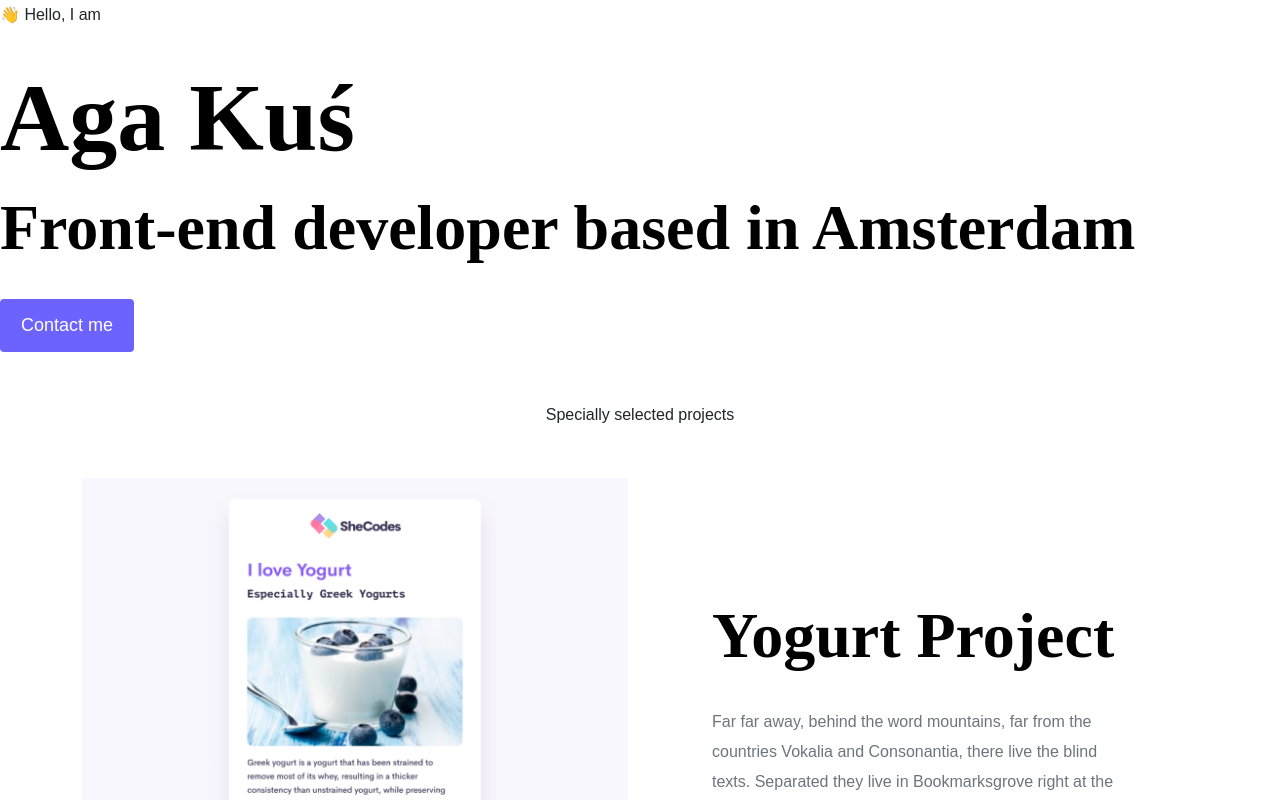
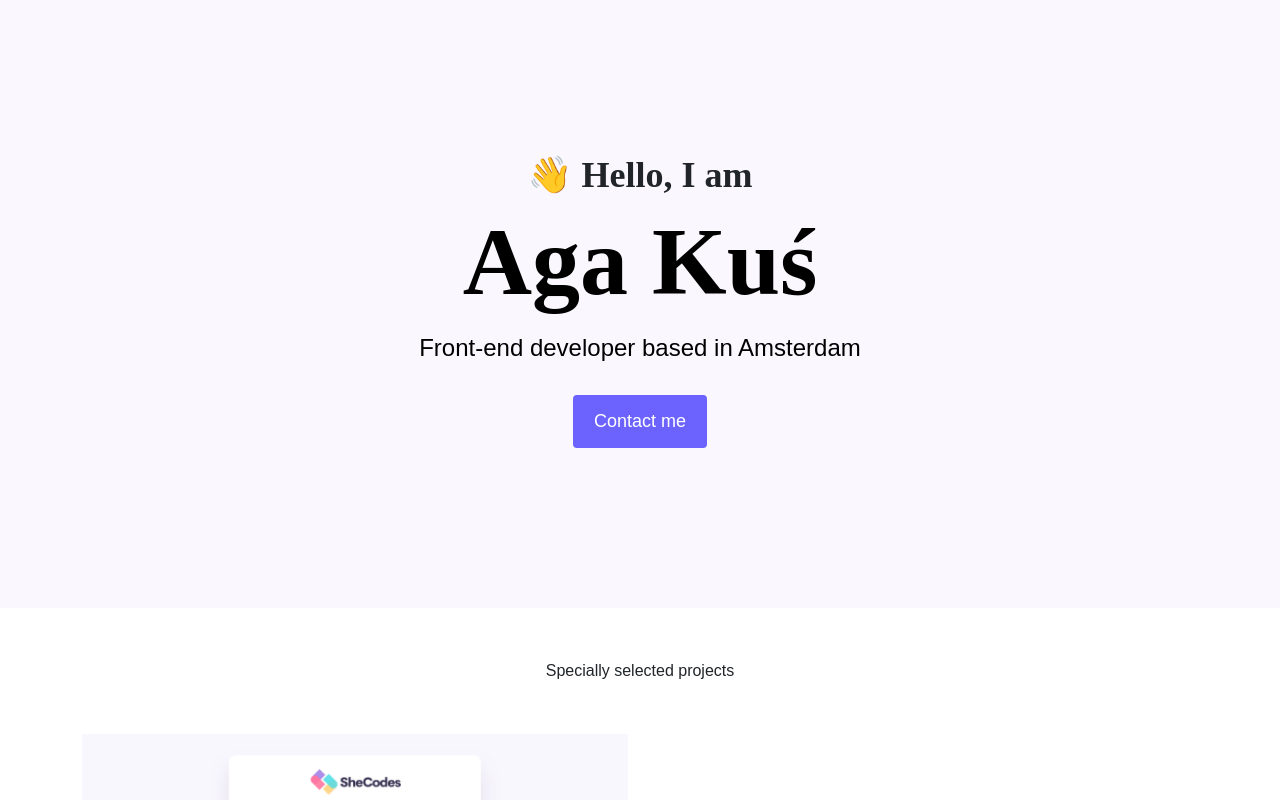
Before and after one commit to agguuaa/Portfolio, a plain HTML site: page index.html in a window 1280 px wide. Shown: the top 800 px of the page. Drawn offline with nearby package versions, Linux system fonts and the light colour scheme.

Commit message:
Update style.css

```diff
--- a/style.css
+++ b/style.css
@@ -37,7 +37,7 @@ p {
   line-height: 30px;
 }
 
-.hero {
+#hero {
   background: var(--secondary-color);
   text-align: center;
   padding: 160px 20px;
@@ -48,14 +48,14 @@ p {
   padding: 0;
 }
 
-.hero p {
+#hero p {
   font-family: "poppins";
   font-size: 36px;
   font-weight: bold;
   margin: 0;
 }
 
-.hero h2 {
+#hero h2 {
   font-family: "poppins", sans-serif;
   font-weight: normal;
   font-size: 24px;
```
